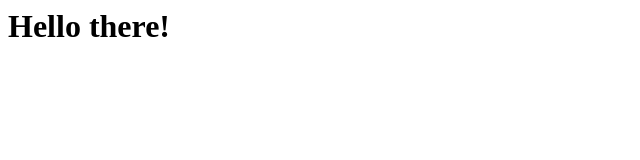
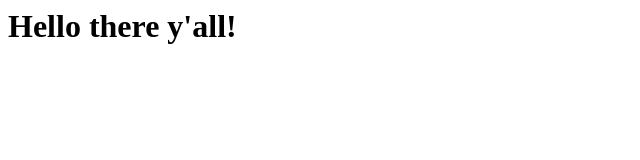
Before and after one commit to TaylorHokanson/site1, a plain HTML site: page index.html in a window 1280 px wide. Shown: the whole page, without its empty margins (0-640 px from the left). Drawn offline with Linux system fonts and the light colour scheme.

Commit message:
Update index.html

```diff
--- a/index.html
+++ b/index.html
@@ -1 +1 @@
-<h1>Hello there!</h1>
+<h1>Hello there y'all!</h1>
```
